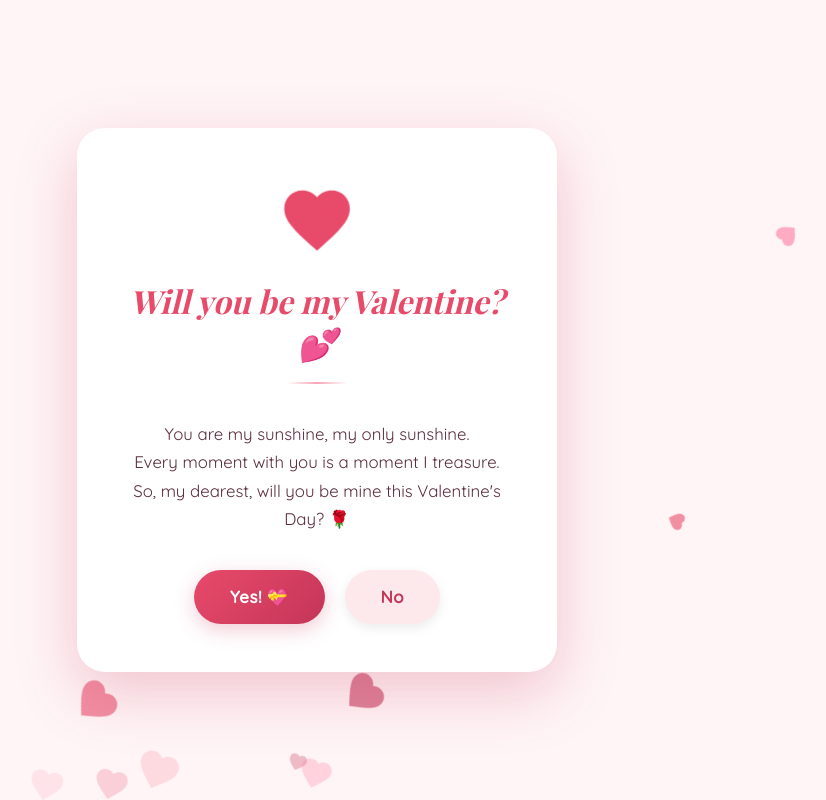
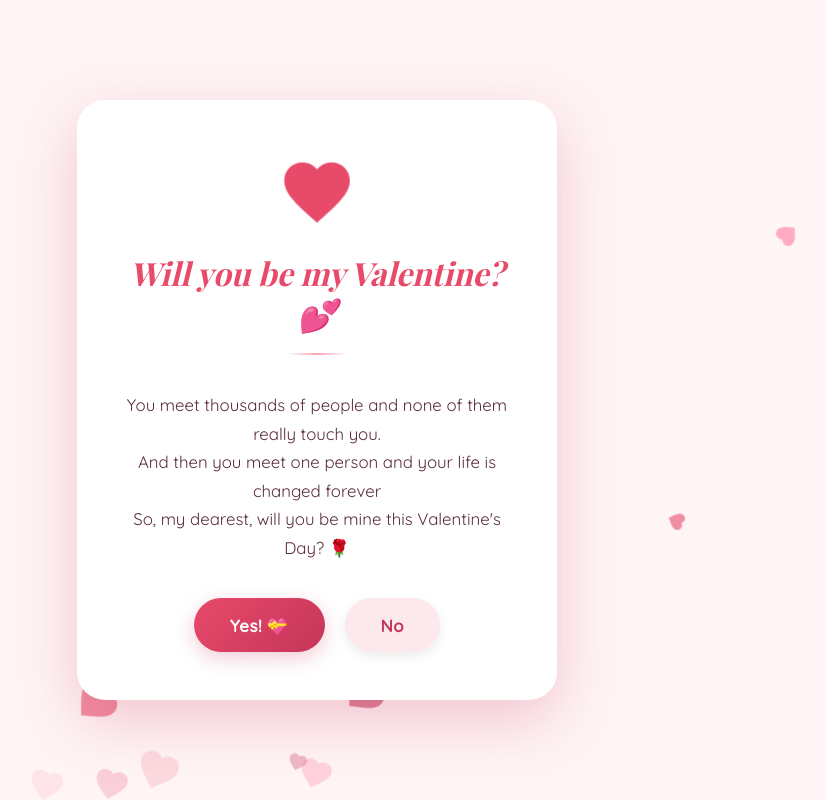
Before and after one commit to sagarphuyal/valentine-app, a Flask app: page / in a window 1280 px wide. Shown: the whole page, without its empty margins (323-1149 px from the left). Run offline with Flask 3, Linux system fonts and the light colour scheme; some web fonts are replaced.

Commit message:
Update index.html

```diff
--- a/templates/index.html
+++ b/templates/index.html
@@ -228,8 +228,8 @@
     <h1>Will you be my Valentine? 💕</h1>
     <div class="divider"></div>
     <p class="message">
-      You are my sunshine, my only sunshine.<br>
-      Every moment with you is a moment I treasure.<br>
+      You meet thousands of people and none of them really touch you.<br>
+      And then you meet one person and your life is changed forever<br>
       So, my dearest, will you be mine this Valentine's Day? 🌹
     </p>
     <div class="btn-row" id="btnRow">
```
